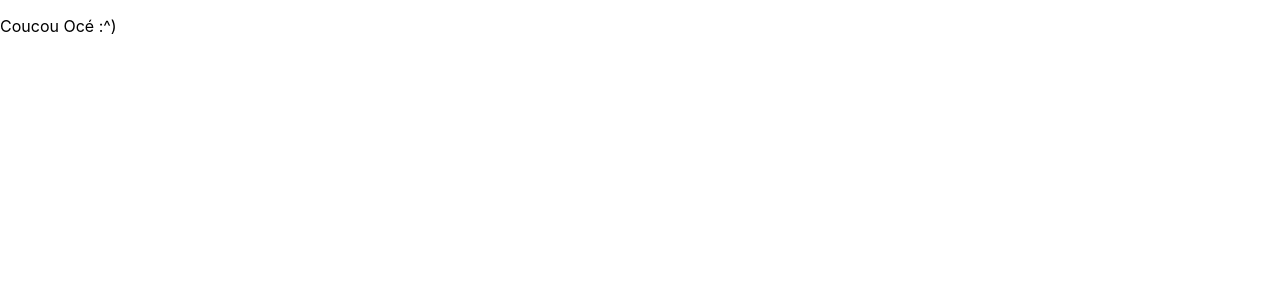
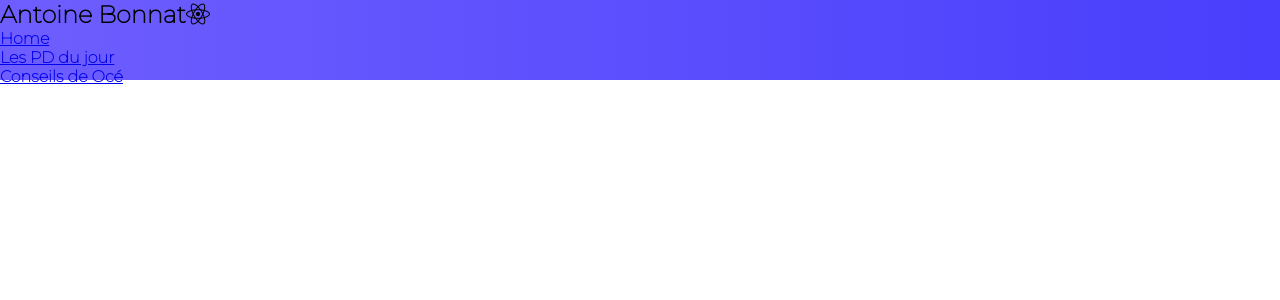
Before and after one commit to YungAntonov/PFS, a React (Create React App) app: page / in a window 1280 px wide. Shown: the top 300 px of the page. Built offline with nearby package versions, Linux system fonts and the light colour scheme.

Commit message:
Navbar en marche

```diff
--- a/package.json
+++ b/package.json
@@ -8,10 +8,11 @@
     "@testing-library/react": "^13.4.0",
     "@testing-library/user-event": "^13.5.0",
     "bootstrap": "^5.2.2",
+    "classnames": "^2.3.2",
     "react": "^18.2.0",
     "react-clock": "^3.1.0",
     "react-dom": "^18.2.0",
-    "react-scripts": "^2.1.3",
+    "react-scripts": "^5.0.1",
     "web-vitals": "^2.1.4"
   },
   "scripts": {
--- a/public/index.html
+++ b/public/index.html
@@ -11,6 +11,7 @@
     />
     <link rel="apple-touch-icon" href="%PUBLIC_URL%/logo192.png" />
     <link rel="stylesheet" href="https://use.fontawesome.com/releases/v5.15.4/css/all.css" integrity="sha384-DyZ88mC6Up2uqS4h/KRgHuoeGwBcD4Ng9SiP4dIRy0EXTlnuz47vAwmeGwVChigm" crossorigin="anonymous"/>
+    <link href="https://fonts.googleapis.com/css?family=Montserrat:100" rel="stylesheet">
 
     <!--
       manifest.json provides metadata used when your web app is installed on a
--- a/src/App.css
+++ b/src/App.css
@@ -1,38 +1,7 @@
-.App {
-  text-align: center;
+* {
+box-sizing: border-box;
+margin: 0;
+padding: 0;
+font-weight: 1000;
+font-family: 'Montserrat', sans-serif;
 }
-
-.App-logo {
-  height: 30px;
-    width: 30px;
-}
-
-@media (prefers-reduced-motion: no-preference) {
-  .App-logo {
-    animation: App-logo-spin infinite 20s linear;
-  }
-}
-
-.App-header {
-  background-color: #282c34;
-  min-height: 100vh;
-  display: flex;
-  flex-direction: column;
-  align-items: center;
-  justify-content: center;
-  font-size: calc(10px + 2vmin);
-  color: white;
-}
-
-.App-link {
-  color: #61dafb;
-}
-
-@keyframes App-logo-spin {
-  from {
-    transform: rotate(0deg);
-  }
-  to {
-    transform: rotate(360deg);
-  }
-}
--- a/src/App.js
+++ b/src/App.js
@@ -1,12 +1,12 @@
 import React from 'react';
+import Navbar from './components /Navbar/Navbar';
 import './App.css';
 
 
 function App() {
   return (
     <div className='app'>
-    <p>Coucou Océ :^)
-    </p>
+    <Navbar />
 
     </div>
   );
--- a/src/components /Navbar/Navbar.css
+++ b/src/components /Navbar/Navbar.css
@@ -0,0 +1,5 @@
+.NavbarItems {
+    background : linear-gradient(90deg, rgb(110, 94, 254) 0%, rgba(73, 63, 252, 1) 100%);
+    height: 80px;
+
+}
--- a/src/components /Navbar/Navbar.js
+++ b/src/components /Navbar/Navbar.js
@@ -1,15 +1,15 @@
-import React, { Component } from "react";
+import React, { Component } from 'react';
 import {MenuItems} from "./MenuItems"
-
+import'./Navbar.css'
 
 class Navbar extends Component {
 
     render () {
         return (
-            <nav className = "NavbarItems">
-                <h1 className="navbarlogo"> zizi </h1>
+            <nav className= "NavbarItems">
+                <h1 className="navbarlogo">Antoine Bonnat<i className="fab fa-react"></
+                i></h1>
                 <div className="menu-icon">
-
 
                 </div>
                 <ul>
@@ -21,11 +21,8 @@ class Navbar extends Component {
                                         {item.title}
                                 </a>
                             </li>
-
-                        )
+                             )
                     })}
-
-
                 </ul>
             </nav>
         )
```
Also changed, not shown: 2 other files (tests, documents, lock files or other folders).
